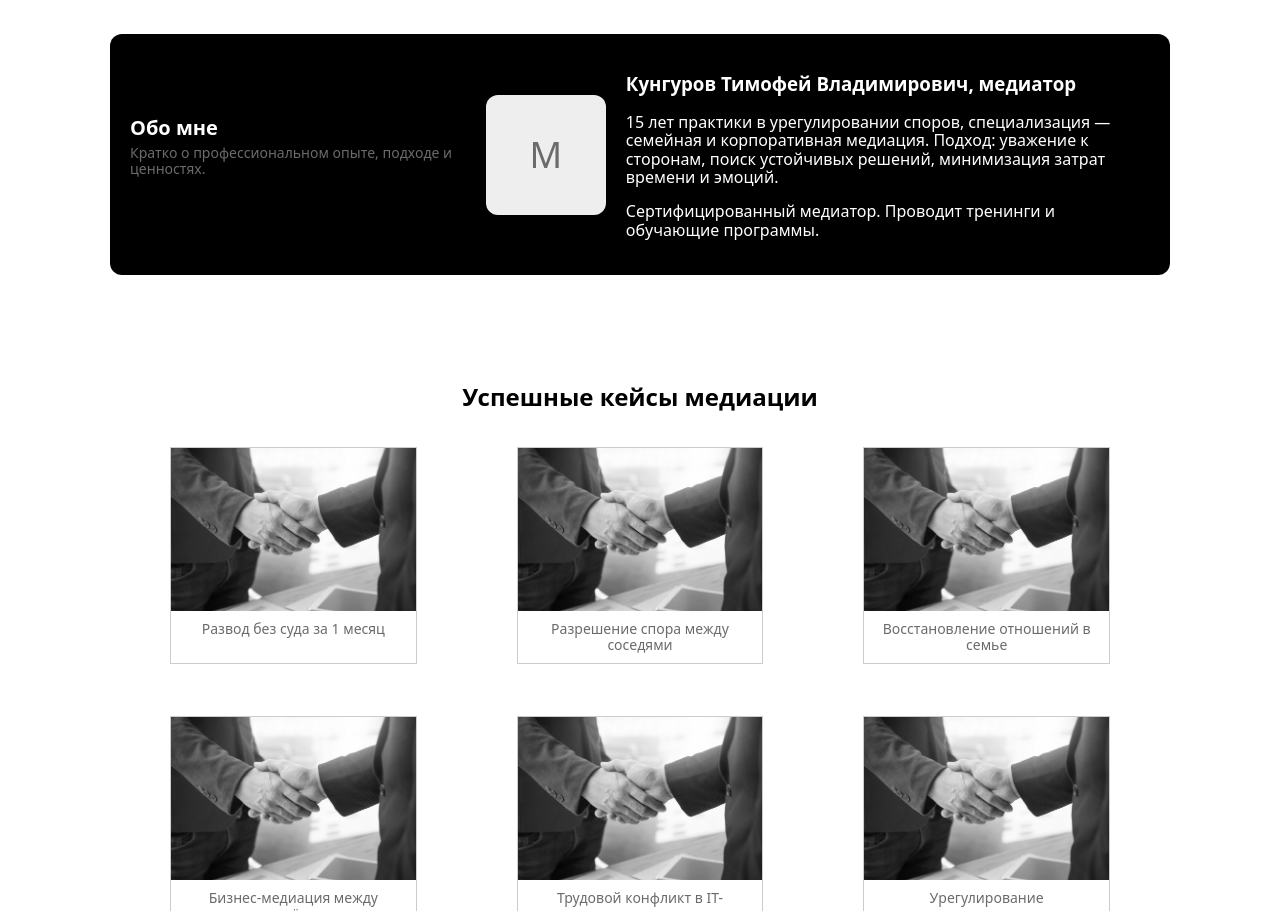
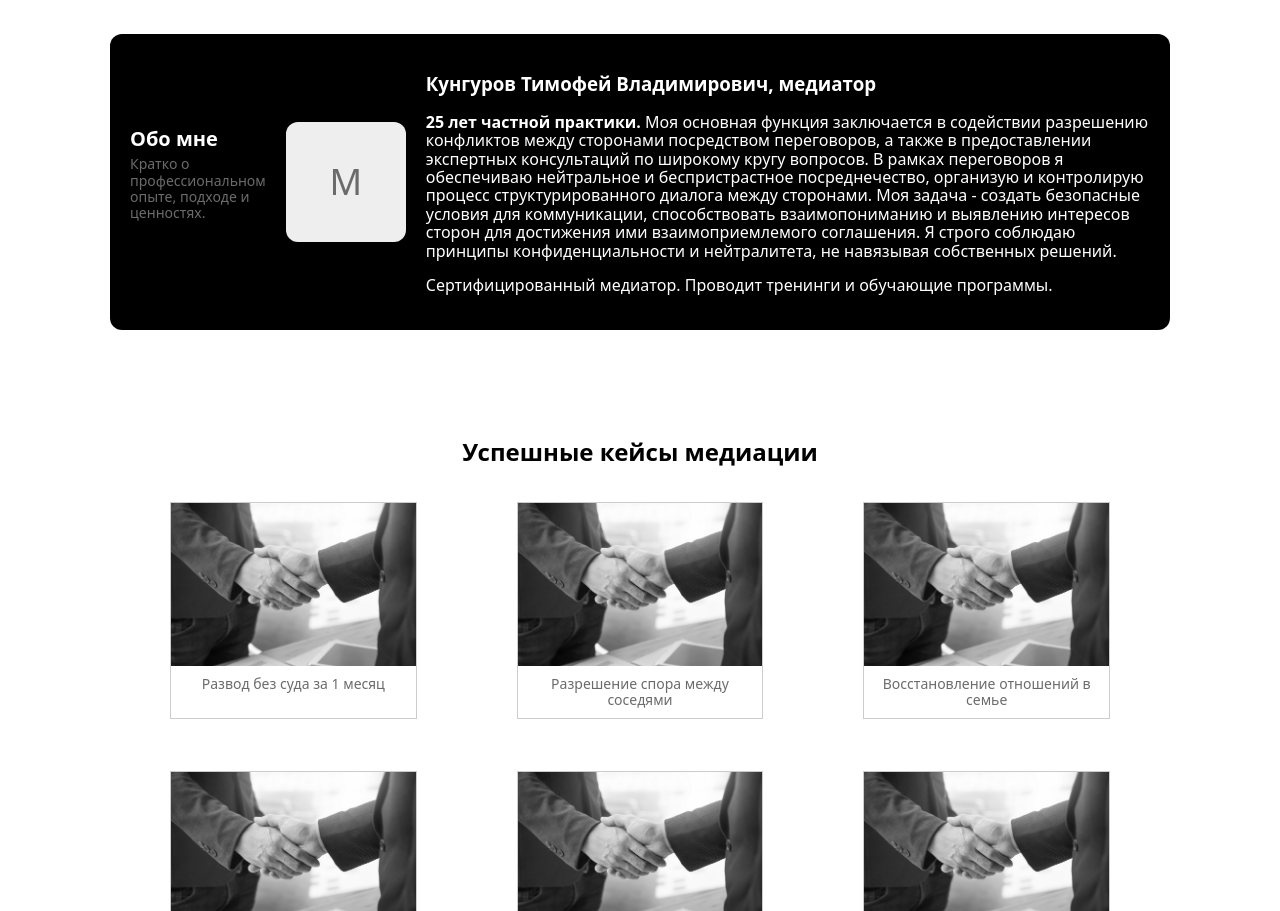
Before and after one commit to Romachello/timofey-mediator, a website: page index.html in a window 1280 px wide. Shown: the part 1553-2464 px from the top of the page. Drawn offline with Linux system fonts and the light colour scheme.

Commit message:
2 коммит шаблон проекта3

```diff
--- a/index.html
+++ b/index.html
@@ -174,8 +174,13 @@
          <div class="about__avatar" aria-hidden="true">М</div>
          <div class="about__bio">
             <h3 class="about__bio-title">Кунгуров Тимофей Владимирович, медиатор</h3>
-            <p class="about__bio-text">15 лет практики в урегулировании споров, специализация — семейная и корпоративная
-               медиация. Подход: уважение к сторонам, поиск устойчивых решений, минимизация затрат времени и эмоций.</p>
+            <p class="about__bio-text"><b>25 лет частной практики.</b> Моя основная функция заключается в содействии разрешению
+               конфликтов между сторонами посредством переговоров, а также в предоставлении экспертных консультаций по
+               широкому кругу вопросов. В рамках переговоров я обеспечиваю нейтральное и беспристрастное посреднечество,
+               организую и контролирую процесс структурированного диалога между сторонами. Моя задача - создать
+               безопасные условия для коммуникации, способствовать взаимопониманию и выявлению интересов сторон для
+               достижения ими взаимоприемлемого соглашения. Я строго соблюдаю принципы конфиденциальности и
+               нейтралитета, не навязывая собственных решений.</p>
             <p class="text--muted" style="margin-top:10px;">Сертифицированный медиатор. Проводит тренинги и обучающие
                программы.</p>
          </div>
```
